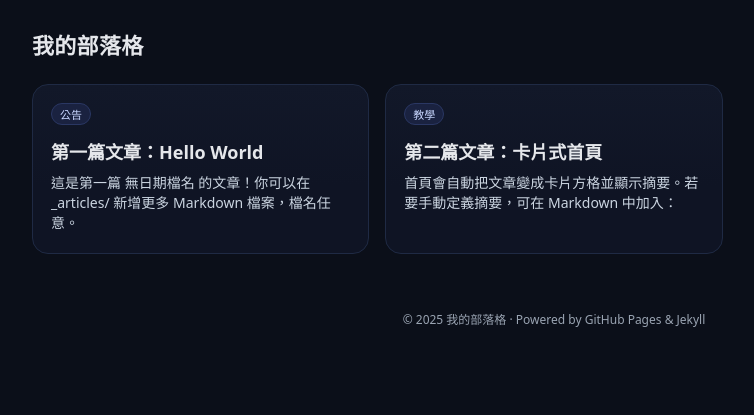
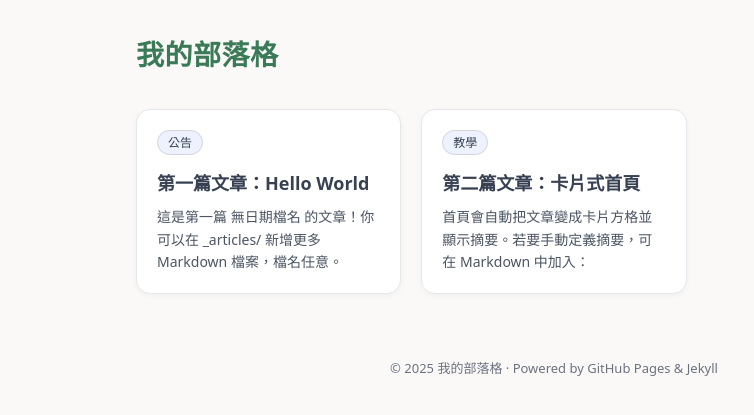
Before and after one commit to lyuhan1121/lyuhan1121.github.io, a Jekyll site: the page built from index.html, in a window 1280 px wide. Shown: the top 415 px of the page, without its empty margins (86-840 px from the left). Built offline with Jekyll 4.4.1, drawn with Linux system fonts in a browser that asks for light colours.

Commit message:
Update styles.css

```diff
--- a/assets/css/styles.css
+++ b/assets/css/styles.css
@@ -1,26 +1,59 @@
 :root{
-  --bg:#0b0f19; --card:#121829; --muted:#9aa4b2; --text:#e5e7eb; --accent:#5eead4; --accent-2:#60a5fa;
+  --bg:#faf9f7;          /* 背景：米白 */
+  --card:#ffffff;        /* 卡片：純白 */
+  --muted:#6b7280;       /* 次要文字：灰 */
+  --text:#374151;        /* 主要文字：深灰 */
+  --accent:#3b7a57;      /* 點綴：墨綠 */
+  --accent-2:#2563eb;    /* 點綴：淺藍 */
 }
 *{box-sizing:border-box}
-html,body{margin:0;padding:0;background:var(--bg);color:var(--text);font-family:system-ui,-apple-system,Segoe UI,Roboto,Helvetica,Arial}
+html,body{
+  margin:0;padding:0;
+  background:var(--bg);
+  color:var(--text);
+  font-family:"Noto Serif TC", "Noto Sans TC", system-ui, -apple-system, Georgia, serif;
+  line-height:1.6;
+}
 a{color:inherit;text-decoration:none}
-.container{max-width:1100px;margin:0 auto;padding:28px}
-.header{display:flex;justify-content:space-between;align-items:center;margin-bottom:24px}
-.brand{font-weight:700;font-size:22px;letter-spacing:.3px}
-.desc{color:var(--muted);font-size:14px}
-.grid{display:grid;gap:16px;grid-template-columns:repeat(1,minmax(0,1fr))}
-@media(min-width:600px){.grid{grid-template-columns:repeat(2,minmax(0,1fr))}}
-@media(min-width:900px){.grid{grid-template-columns:repeat(3,minmax(0,1fr))}}
-.card{background:linear-gradient(180deg,var(--card),#0f1424 60%);border:1px solid #1f2a44;border-radius:16px;padding:18px;display:flex;flex-direction:column;min-height:170px;transition:transform .12s ease, border-color .12s ease}
-.card:hover{transform:translateY(-2px);border-color:#2b3b66}
+.container{max-width:900px;margin:0 auto;padding:32px}
+.header{margin-bottom:32px}
+.brand{font-weight:700;font-size:28px;letter-spacing:.5px;color:var(--accent)}
+.desc{color:var(--muted);font-size:15px;margin-top:4px}
+.grid{
+  display:grid;gap:20px;
+  grid-template-columns:repeat(1,minmax(0,1fr));
+}
+@media(min-width:640px){.grid{grid-template-columns:repeat(2,minmax(0,1fr))}}
+@media(min-width:960px){.grid{grid-template-columns:repeat(3,minmax(0,1fr))}}
+.card{
+  background:var(--card);
+  border:1px solid #e5e7eb;
+  border-radius:14px;
+  padding:20px;
+  display:flex;flex-direction:column;
+  min-height:170px;
+  box-shadow:0 2px 6px rgba(0,0,0,0.04);
+  transition:transform .15s ease, box-shadow .15s ease;
+}
+.card:hover{
+  transform:translateY(-3px);
+  box-shadow:0 4px 12px rgba(0,0,0,0.08);
+}
 .card .meta{display:flex;gap:8px;align-items:center;color:var(--muted);font-size:12px;margin-bottom:10px}
-.badge{padding:2px 8px;border-radius:999px;background:#1a2240;border:1px solid #2a3763;color:#c9d7ff;font-size:11px}
-.card h3{margin:6px 0 8px;font-size:18px;line-height:1.3}
-.card p{margin:0;color:#cbd5e1;font-size:14px}
-.footer{margin-top:28px;color:var(--muted);font-size:12px;text-align:center}
-.post{max-width:760px;margin:0 auto;padding:28px}
-.post h1{font-size:32px;margin:0 0 8px}
-.post .post-meta{color:var(--muted);font-size:13px;margin-bottom:20px}
-.post img{max-width:100%;border-radius:10px}
+.badge{
+  padding:2px 10px;
+  border-radius:999px;
+  background:#eef2ff;
+  border:1px solid #d1d5db;
+  color:#374151;
+  font-size:12px;
+}
+.card h3{margin:6px 0 10px;font-size:18px;line-height:1.4}
+.card p{margin:0;color:#4b5563;font-size:14px}
+.footer{margin-top:32px;color:var(--muted);font-size:13px;text-align:center}
+.post{max-width:700px;margin:0 auto;padding:32px}
+.post h1{font-size:30px;margin:0 0 16px;color:var(--accent)}
+.post .post-meta{color:var(--muted);font-size:14px;margin-bottom:24px}
+.post img{max-width:100%;border-radius:8px}
 .post a{color:var(--accent-2);text-decoration:underline}
-.back{display:inline-flex;gap:8px;align-items:center;font-size:14px;color:var(--accent);margin:16px 0 0}
+.back{display:inline-flex;gap:6px;align-items:center;font-size:14px;color:var(--accent);margin:20px 0 0}
```
